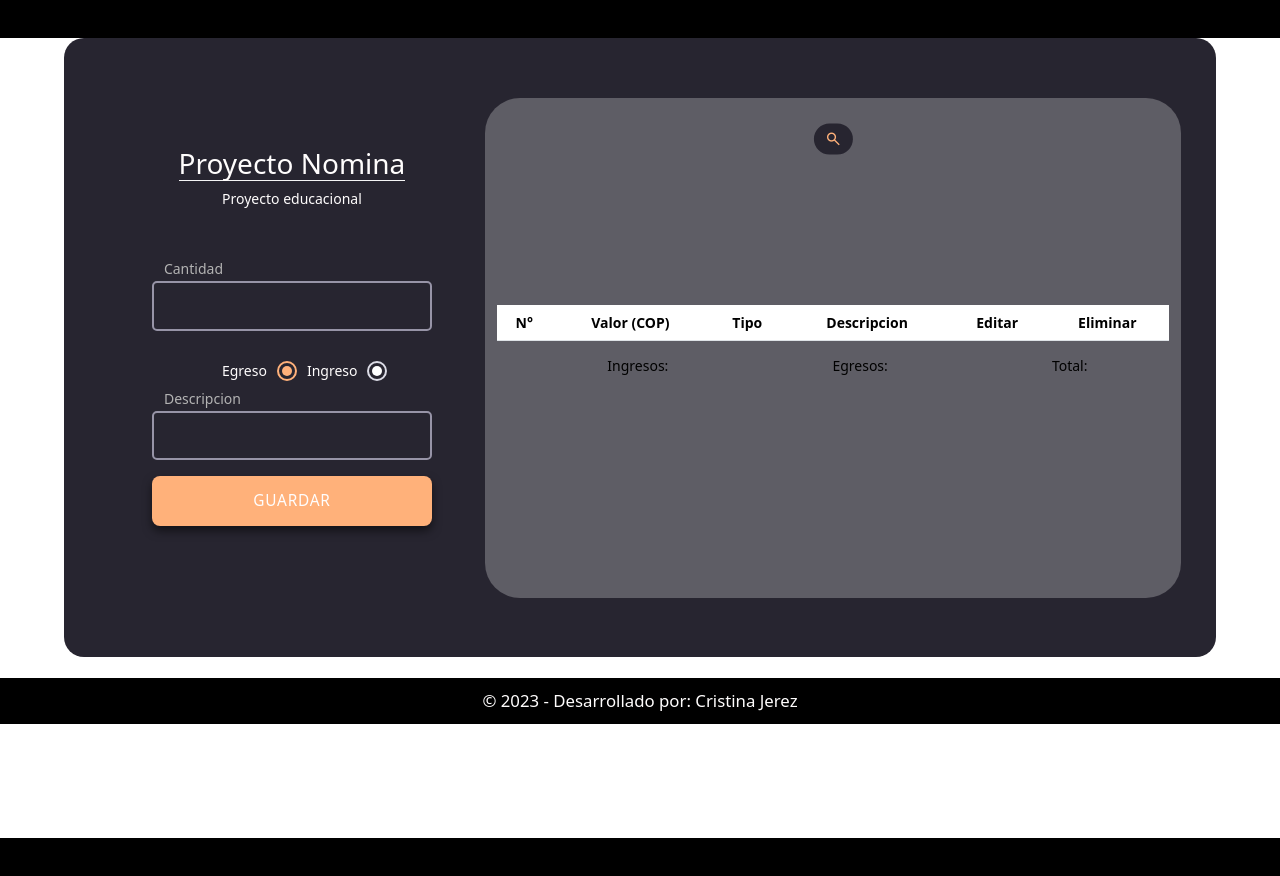
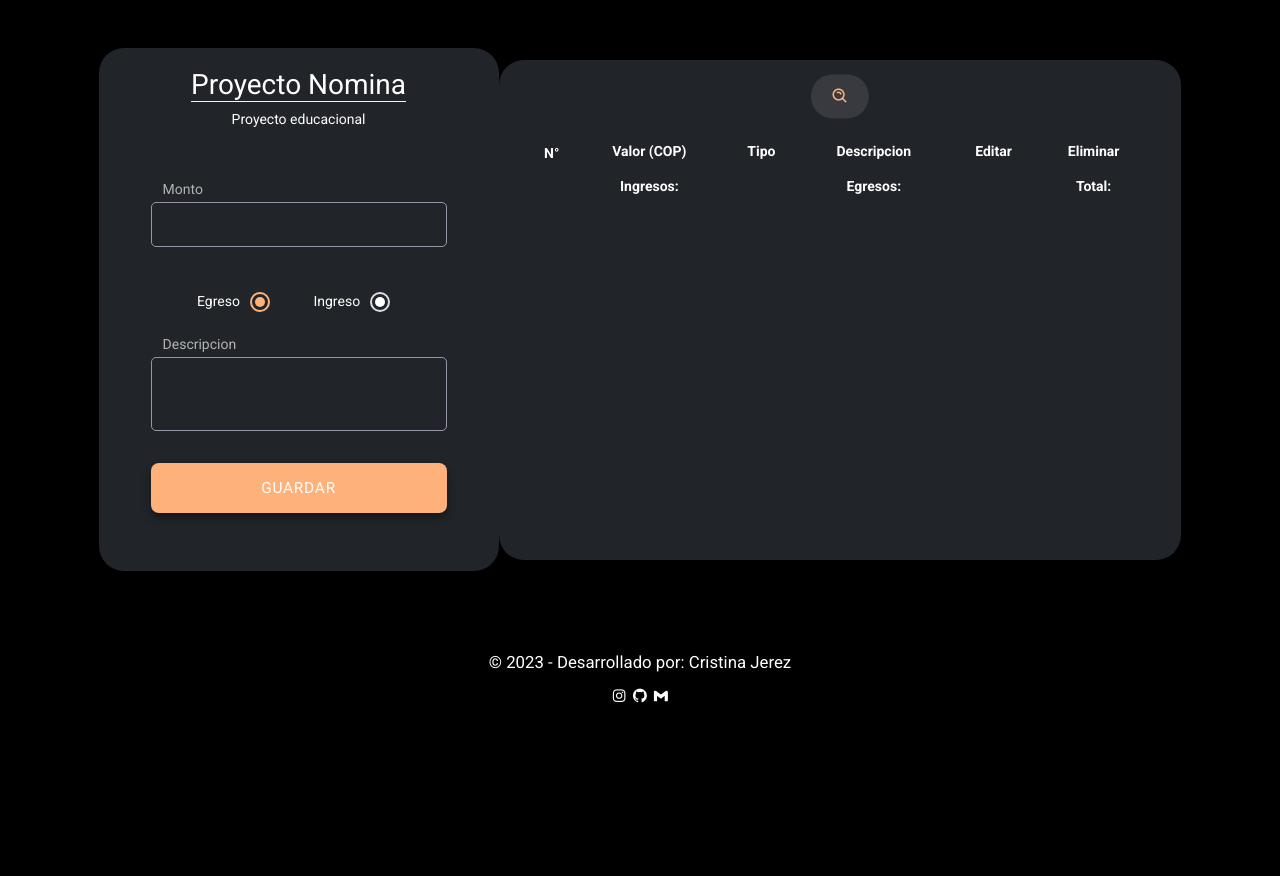
Before and after one commit to JCristinaJSalas/proyecto-nomina, a website with bundled scripts: page index.html in a window 1280 px wide. After the commit the page ends 800 px from the top, so only its background shows below. Built offline with nearby package versions, Linux system fonts and the light colour scheme; no server answers.

Commit message:
style: :lipstick: Improve the code HTML and CSS
Upgrade more styles and module

```diff
--- a/index.html
+++ b/index.html
@@ -22,13 +22,13 @@
 
   <body>
     <main>
-      <div class="contenedor-hero">
-        <div class="contenedor-formulario">
+      <div class="contenedor-hero display">
+        <div class="contenedor-formulario display">
           <div class="contenedor-titulo">
             <h1>Proyecto Nomina</h1>
             <p>Proyecto educacional</p>
           </div>
-          <form id="form-fill">
+          <form id="form-fill" class="display">
             <div class="input-container">
               <input
                 type="number"
@@ -39,10 +39,10 @@
                 placeholder=""
                 required
               />
-              <label for="monto" class="label">Cantidad</label>
+              <label for="monto" class="label">Monto</label>
             </div>
-            <div class="contenedor-radios">
-              <div class="container-radio">
+            <div class="contenedor-radios display">
+              <div class="container-radio display">
                 <label for="radio-egreso">Egreso</label>
                 <input
                   type="radio"
@@ -54,7 +54,7 @@
                 />
               </div>
 
-              <div class="container-radio">
+              <div class="container-radio display">
                 <label for="radio/ingreso">Ingreso</label>
                 <input
                   type="radio"
@@ -65,27 +65,25 @@
                 />
               </div>
             </div>
-
             <div class="input-container">
-              <input
+              <textarea
                 name="descripcion"
                 id="descripcion"
                 class="text_input"
                 placeholder="Descripcion..."
                 required
-              />
+              ></textarea>
               <label for="descripcion" class="label">Descripcion</label>
             </div>
-
-            <div class="contenedor-boton">
+            <div class="contenedor-boton display">
               <input type="submit" value="GUARDAR" class="input-boton" />
             </div>
           </form>
         </div>
 
-        <section class="busqueda">
+        <section class="busqueda display">
           <div class="input-container-busqueda">
-            <div class="search-box">
+            <div class="search-box display">
               <input
                 type="text"
                 id="busqueda"
@@ -95,30 +93,36 @@
                 placeholder="Buscar"
                 required
               />
-              <span class="material-symbols-outlined icon">search</span>
+              <i class='bx bx-search-alt icon'></i>
             </div>
           </div>
 
-          <div class="container-tabla">
-            <table id="table" class="table">
-              <thead>
-                <tr>
-                  <th scope="col">N°</th>
-                  <th scope="col">Valor (COP)</th>
-                  <th scope="col">Tipo</th>
-                  <th scope="col">Descripcion</th>
-                  <th scope="col">Editar</th>
-                  <th scope="col">Eliminar</th>
+          <div class="container-tabla display table-responsive">
+            <table id="table" class="table table-dark table-hover table-borderless">
+              <thead >
+                <tr >
+                  <th class="titulo">N°</th>
+                  <th >Valor (COP)</th>
+                  <th >Tipo</th>
+                  <th >Descripcion</th>
+                  <th>Editar</th>
+                  <th >Eliminar</th>
                 </tr>
               </thead>
               <tbody id="body-tabla" class="table-group-divider"></tbody>
 
+              <tfoot>
+                <tr colspan="3">
+                  <th></th>
+                  <th scope="col" class="ingre">Ingresos: <b class="ingreTotal"></b></th>
+                  <th></th>
+                  <th scope="col">Egresos:<b class="egreTotal"></b></th>
+                  <th></th>
+                  <th scope="col">Total: <b class="resTotal"></b></th>
+                </tr>
+
+              </tfoot>
             </table>
-            <ul class="totalContenedor">
-              <li class="ingre">Ingresos: <b class="ingreTotal"></b></li>
-              <li>Egresos: <b class="egreTotal"></b></li>
-              <li>Total: <b class="resTotal"></b></li>
-            </ul>
           </div>
         </section>
       </div>
@@ -135,13 +139,9 @@
     <footer>
       <p>&copy; 2023 - Desarrollado por: Cristina Jerez</p>
       <div class="container-redes">
-        <!--         <span
-          ><box-icon name="instagram" type="logo" color="#000"></box-icon
-        ></span>
-        <span
-          ><box-icon name="github" type="logo" color="#000"></box-icon
-        ></span>
-        <span><box-icon name="envelope" color="#000"></box-icon></span> -->
+        <i class='bx bxl-instagram' style='color:#ffffff' ></i>
+        <i class='bx bxl-github' style='color:#ffffff' ></i>
+        <i class='bx bxl-gmail' style='color:#ffffff' ></i>
       </div>
     </footer>
 
--- a/style.css
+++ b/style.css
@@ -1,7 +1,7 @@
 @import url("https://fonts.googleapis.com/css2?family=Roboto:wght@400;700&display=swap");
 :root {
   --fontFamily: "Roboto", sans-serif;
-  --colorBacground: #272530;
+  --colorBacground: #212529;
   --colorPrimario: #000000;
   --color-boton: #ffb17a;
   --colorSecundario: #ffffff92;
@@ -14,37 +14,31 @@
   background-color: transparent;
   color: #fffdfd;
 }
-ul{
+ul {
   list-style: none;
 }
-li{
-
+li {
   color: #000;
 }
-html {
+html,
+body {
   font-size: 14px;
   font-family: var(--fontFamily) !important;
   width: 100vw;
   background-color: var(--colorPrimario);
-  margin: 3% auto;
-}
-body{
   min-height: 100vh;
-  height: 500px;
 }
 main {
   text-align: center;
   width: 90%;
   min-height: 80vh;
-  margin: auto;
+  margin: 0 auto;
   display: flex;
   align-items: center;
   justify-content: center;
   flex-direction: column;
 }
-
 main h1 {
-  padding: 25px 0 0 0;
   border-bottom: 0.5px solid #f5f5f5;
   font-size: 2rem;
 }
@@ -52,84 +46,73 @@ main p {
   font-size: 1rem;
   padding: 0 0 20px 0;
 }
-.contenedor-hero {
-  width: 100%;
-  margin: auto;
+.display {
   display: flex;
   align-items: center;
   justify-content: center;
-  flex-grow: 1;
-  background-color: var(--colorBacground);
+  margin: 0 auto;
+}
+.contenedor-hero {
+  width: 100%;
   padding: 3%;
   border-radius: 20px;
+  max-width: 1740px;
 }
-@media screen and (max-width: 1035px){
-  .contenedor-hero{
-    flex-direction:column;
-    width: 80%;
-    }
-  }
 .contenedor-formulario {
   width: 50%;
-  margin: 0 auto;
-  display: flex;
-  align-items: center;
-  justify-content: center;
+  height: 100%;
+  max-width: 400px;
   text-align: center;
   flex-direction: column;
+  background-color:var(--colorBacground);
+  border-radius: 25px;
+  flex-grow: 1;
+  padding: 20px;
 }
 #form-fill {
-  padding: 38px 32px 48px 32px;
-  display: flex;
-  justify-content: center;
+  width: 100%;
+  padding: 38px 32px;
+  align-items: start;
   flex-direction: column;
-  align-items: start;
-  background-color: var(--colorBacground);
+  gap: 10px;
 }
-
 .contenedor-boton {
   background-color: var(--color-boton);
-  color: rgb(0, 0, 0);
   white-space: nowrap;
   border: none;
-  display: flex;
-  justify-content: center;
-  align-items: center;
   margin-top: 16px;
-  line-height: 50px;
   outline: none;
-  text-decoration: none;
   cursor: pointer;
   min-height: 50px;
   width: 100%;
   border-radius: 8px;
-  box-shadow: 0 5px 10px rgba(0, 0, 0, 0.516);
+  box-shadow: 0 5px 10px rgba(0, 0, 0, 0.422);
   transition: all 0.3s ease;
-  -webkit-transition: all 0.3s ease;
+  -webkit-transition: all 0.5s ease;
 }
 .contenedor-boton:hover {
   box-shadow: 0 5px 10px rgb(0, 0, 0);
   color: #000;
 }
 .input-boton {
-  background-color: transparent;
   border: none;
   font-size: 1.1rem;
   width: 100%;
-  height: 100%;
+  height: 50px;
   letter-spacing: 0.05em;
   font-weight: 500;
-  transition: all 0.3s ease;
+  transition: all 0.5s ease;
 }
 .input-boton:hover {
   color: #000;
   font-weight: 600;
+  scale: 1.1;
 }
 
 /*Inputs*/
 
 .input-container {
-  width: 280px;
+  width: 100%;
   position: relative;
 }
 .label {
@@ -138,26 +121,26 @@ main p {
   top: -23px;
   transition: all 0.2s;
   padding: 0 2px;
-  z-index: 1;
   color: #b3b3b3;
   pointer-events: none;
+  z-index: 1;
 }
 .text_input {
   padding: 0.8rem;
   width: 100%;
   height: 100%;
-  border: 2px solid #9794a7;
+  border: 1px solid #9794a7;
   border-radius: 5px;
   font-size: 1.2rem;
   outline: none;
   transition: all 0.3s;
   color: #fff;
   background: transparent;
+  resize:  none;
 }
 .label::before {
   content: "";
   height: 5px;
-  background: #272530;
   position: absolute;
   left: 0;
   top: 10px;
@@ -170,38 +153,31 @@ main p {
 }
 .text_input:focus + .label,
 .filled {
-  top: -20px;
+  top: -25px;
   color: var(--color-boton);
-  font-size: 14px;
+  font-size: 1rem;
 }
 .text_input::placeholder {
-  font-size: 16px;
+  font-size: 1.1rem;
   opacity: 0;
   transition: all 0.3s;
 }
 .text_input:focus::placeholder {
   opacity: 1;
 }
+/*radios*/
+.contenedor-radios {
+  width: 80%;
+  margin: 0 auto;
+  height: 90px;
 
-/*radios*/
-
-.contenedor-radios {
-  width: 50%;
-  margin: 0 auto;
-  display: flex;
-  align-items: center;
-  justify-content: space-between;
-}
-.contenedor-radios input {
-  margin: 10px;
 }
 .container-radio {
-  display: flex;
-  align-items: center;
-  justify-content: space-evenly;
+  justify-content: space-around;
   padding: 20px 0;
 }
 input[type="radio"] {
+  margin: 10px;
   -webkit-appearance: none;
   -moz-appearance: none;
   appearance: none;
@@ -218,35 +194,27 @@ input[type="radio"]:checked {
   border: 2px solid var(--color-boton);
   background-color: var(--color-boton);
 }
-
 .busqueda {
-  background-color: #ffffff41;
-  width: 90%;
-  height: 500px;
-  min-height: 100%;
-  margin: 0 auto;
-  display: flex;
-  align-items: center;
-  justify-content: center;
+  width: 50%;
+  height: 95%;
+  max-width: 700px;
   text-align: center;
   flex-direction: column;
-  border-radius: 35px;
+  border-radius: 25px;
   position: relative;
-  flex-grow: 2;
+  flex-grow: 1;
+  padding: 0 20px;
+  background-color: var(--colorBacground);
 }
 .search-box {
   position: absolute;
   top: 2%;
   left: 50%;
-  transform: translate(-50%, 50%); /* tiempo de cambio */
-  background: var(--colorBacground);
-  height: auto;
+  transform: translate(-50%, 10%);
+  background: rgba(82, 81, 86, 0.501);
   border-radius: 50px;
-  padding: 5px 10px;
-  display: flex;
-  align-items: center;
-  justify-content: center;
-  text-align: center;
+  padding: 13px 20px;
+  transition: 0.5s all ease;
 }
 .search-box:hover #busqueda {
   width: 200px;
@@ -259,80 +227,35 @@ input[type="radio"]:checked {
   padding: 0;
   background: none;
   font-size: 1.1rem;
-  transition: 0.5s ease;
-  line-height: 40px;
+  transition: 0.5s all ease;
   color: #fff;
 }
-.icon {
-  color: white;
+#busqueda:not(:placeholder-shown) {
+  width: 100%;
 }
-.input-container-busqueda{
-  display: flex;
-  align-items: center;
-  justify-content: center;
-  flex-direction: column;
+#busqueda:focus {
+  width: 100%;
+  padding: 0 10px;
 }
-
-
 /*CSS de la tabla*/
 .container-tabla {
   width: 98%;
   height: 500px;
-  margin: 1% auto;
   border-radius: 12px;
-  display: flex;
-  align-items: start;
-  justify-content: center;
+  justify-content: flex-start;
   flex-direction: column;
   color: #000;
-  overflow: hidden;
-  padding: 5px;
-
+  padding: 20px 5px;
+  padding-top: 74px;
 }
-table{
+.table {
   width: 100%;
-  overflow: hidden;
 }
-
 .container-tabla .titulo {
   height: 30px;
   text-align: center;
-  padding: 0 5px;
-  margin-bottom: 10px;
+  padding:5px;
 }
-
-.container-tabla .titulo td {
-  border-bottom: 2px solid #000000;
-  text-align: center;
-  padding: 9px 30px;
-  color: #000;
-}
-.container-tabla tr {
-  text-align: center;
-  padding: 5px ;
-  color: #000;
-}
-@media screen and (max-width: 1035px){
-  .container-tabla .titulo td{
-    font-size: 0.7rem;
-    padding: 0px;
-    }
-  }
-.container-tabla .cuerpo {
-  height: 30px;
-  text-align: center;
-  font-size: 0.9rem;
-  padding: 0 5px;
-  margin: 10px 0;
-  color: #000;
-}
-.container-tabla td {
-  height: auto;
-  font-size: 0.9rem;
-  padding: 4px;
-  color: #000;
-}
-
 .container-tabla .cuerpo button {
   font-size: 0.9rem;
   border: none;
@@ -345,7 +268,7 @@ table{
   left: 0;
   right: 0;
   bottom: 0;
-  background-color: #111111ee;
+  background-color: #111111f6;
   display: flex;
   opacity: 0;
   pointer-events: none;
@@ -360,15 +283,13 @@ table{
   margin: auto;
   width: 80%;
   max-width: 600px;
-  min-height: 70%;
-  background-color: #ffffff81;
   border-radius: 6px;
   display: grid;
   gap: 1rem;
   place-items: center;
   grid-auto-columns: 100%;
 }
-.formulario{
+.formulario {
   width: 400px;
   text-align: center;
   margin: 0 auto;
@@ -381,51 +302,51 @@ table{
   flex-direction: column;
 }
 .modal .botonCerrar {
-  color: #000;
+  color: #ffffff;
   display: flex;
   align-items: center;
   justify-content: end;
   width: 100%;
   font-size: 2rem;
   cursor: pointer;
-
+  font-family: var(--fontFamily);
 }
-.modal box-icon{
+.modal box-icon {
   transition: 0.5s all;
 }
 .modal box-icon:hover {
-  background-color: #fff;
-  box-shadow: 12px 12px 23px -7px rgba(0,0,0,0.75);
+  background-color: var(--color-boton);
+  box-shadow: 12px 12px 23px -7px rgba(0, 0, 0, 0.75);
   cursor: pointer;
   border-radius: 50px;
 }
-.icon{
+.icon {
   font-size: 1.3rem;
   color: var(--color-boton);
 }
-.icon-trash{
+.icon-trash {
   font-size: 1.3rem;
   color: #9c1e1e;
 }
 
-.totalContenedor{
+.totalContenedor {
   display: flex;
   align-items: center;
   justify-content: space-around;
   width: 100%;
 }
-.ingreTotal{
+.ingreTotal {
   color: #5dac14;
   font-size: 1rem;
   font-weight: 400;
 }
-.egreTotal{
+.egreTotal {
   color: #c51d1d;
 
   font-size: 1rem;
   font-weight: 400;
 }
-.resTotal{
+.resTotal {
   color: #6e90ca;
 }
 
@@ -435,9 +356,21 @@ footer {
   align-items: center;
   flex-direction: column;
   background-color: var(--colorPrimario);
-  padding:  0 25px;
+  padding: 0 25px;
   font-size: 1.2rem;
 }
 footer p {
   margin: 10px auto;
 }
+@media screen and (max-width: 1035px) {
+  .contenedor-hero {
+    flex-direction: column;
+    width: 80%;
+  }
+}
+@media screen and (max-width: 1035px) {
+  .container-tabla .titulo td {
+    font-size: 0.7rem;
+    padding: 0px;
+  }
+}
```
